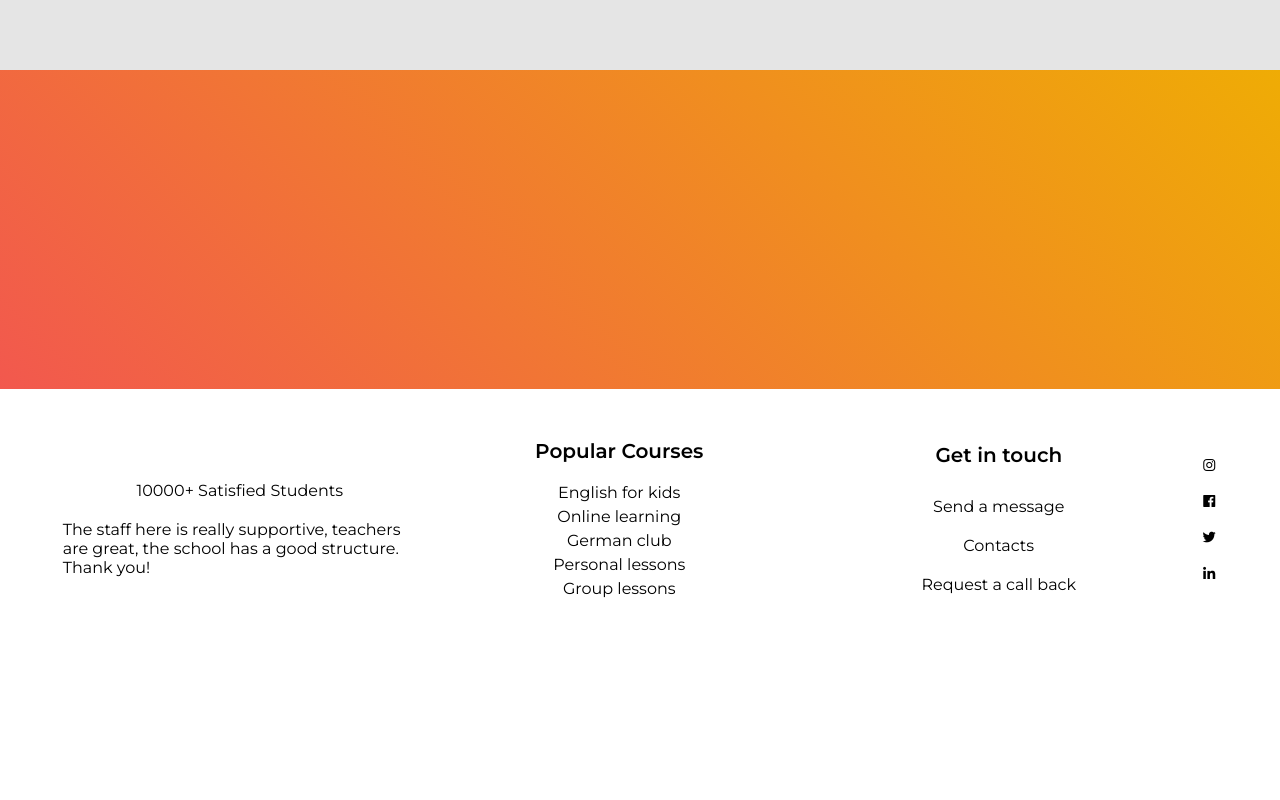
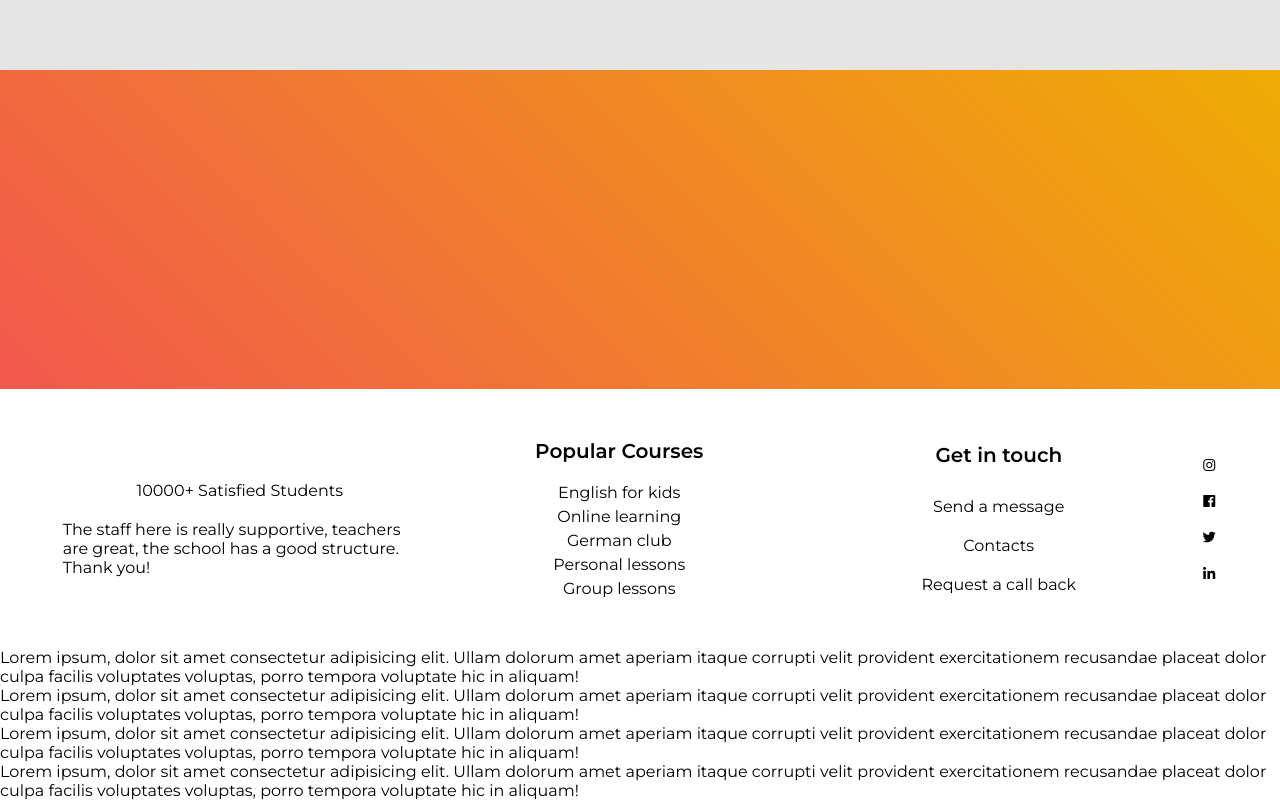
Before and after one commit to Revanth-Raju/Demo1, a plain HTML site: page index.html in a window 1280 px wide. Shown: the part 2514-3314 px from the top of the page. Before the commit the page ends 3162 px from the top, so only its background shows below. Drawn offline with nearby package versions, Linux system fonts and the light colour scheme.

Commit message:
First commit

```diff
--- a/index.html
+++ b/index.html
@@ -323,5 +323,18 @@
 
     <!-- ===== JavaScript sheet ===== -->
     <script src="app.js"></script>
+
+    <div>
+      <p>
+        Lorem ipsum, dolor sit amet consectetur adipisicing elit. Ullam dolorum amet aperiam itaque corrupti velit provident exercitationem recusandae placeat dolor culpa facilis voluptates voluptas, porro tempora voluptate hic in aliquam!
+      </p>
+      <p>
+        Lorem ipsum, dolor sit amet consectetur adipisicing elit. Ullam dolorum amet aperiam itaque corrupti velit provident exercitationem recusandae placeat dolor culpa facilis voluptates voluptas, porro tempora voluptate hic in aliquam!
+      </p><p>
+        Lorem ipsum, dolor sit amet consectetur adipisicing elit. Ullam dolorum amet aperiam itaque corrupti velit provident exercitationem recusandae placeat dolor culpa facilis voluptates voluptas, porro tempora voluptate hic in aliquam!
+      </p><p>
+        Lorem ipsum, dolor sit amet consectetur adipisicing elit. Ullam dolorum amet aperiam itaque corrupti velit provident exercitationem recusandae placeat dolor culpa facilis voluptates voluptas, porro tempora voluptate hic in aliquam!
+      </p>
+    </div>
   </body>
 </html>
```
